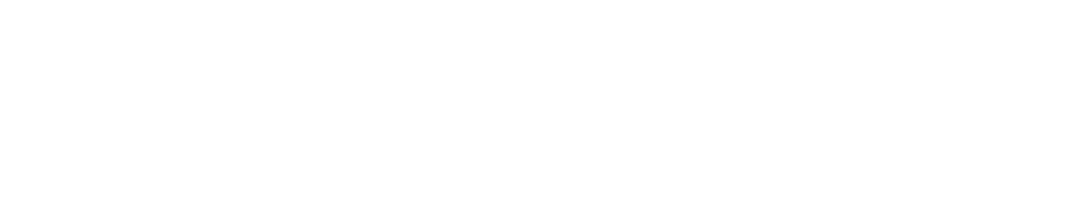
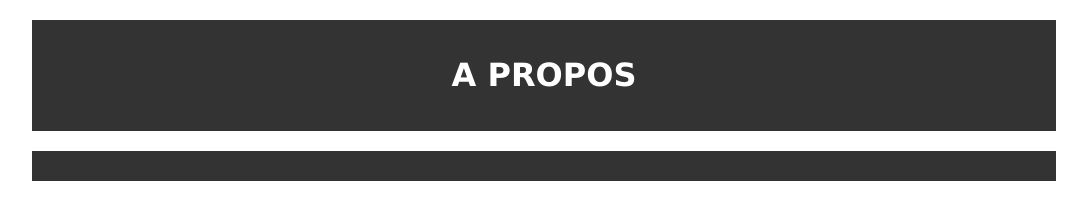
Before and after one commit to nclaudon/ex1, a plain HTML site: page apropos.html in a window 1280 px wide. Shown: the whole page, without its empty margins (96-1183 px from the left). Drawn offline with Linux system fonts and the light colour scheme.

Commit message:
AJout d'un titre

```diff
--- a/apropos.html
+++ b/apropos.html
@@ -6,6 +6,10 @@
 	<link rel="stylesheet" type="text/css" href="./css/style.css">
 </head>
 <body>
-
+	<header>
+		<h1>A propos</h1>
+	</header>
+	<main></main>
+	<footer></footer>
 </body>
 </html>
```
